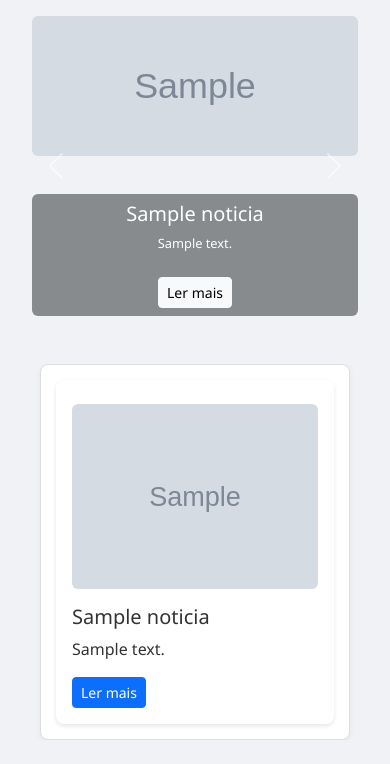
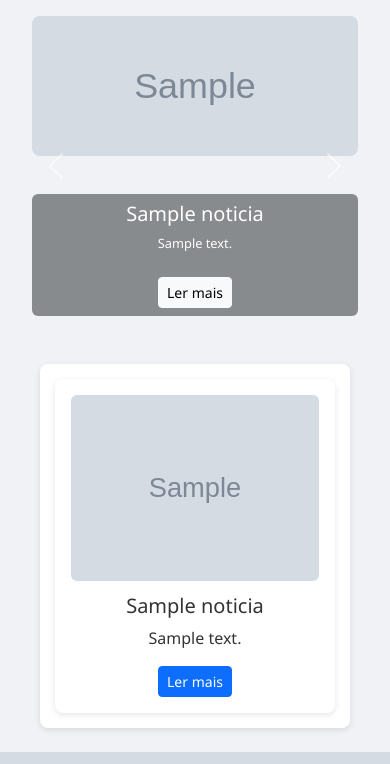
Before and after one commit to Arthyxx/projetositenoticia, a Django app: page / in a window 390 px wide. Shown: the part 96-860 px from the top of the page. Run offline with Django 5.2, Linux system fonts and the light colour scheme; tables that the repository leaves empty hold one stand-in row (values such as "Sample post"); grey boxes marked "Sample" are stand-in pictures.

Commit message:
Atualização 07 06 2025 - Ajustes home.html e css

```diff
--- a/sportsnews/news/static/css/style.css
+++ b/sportsnews/news/static/css/style.css
@@ -1,8 +1,4 @@
-
-.card-noticia:hover {
-  transform: translateY(-2px);
-}
-
+/* Reset e Estilos Globais */
 * {
   margin: 0;
   padding: 0;
@@ -15,47 +11,11 @@
   color: #333;
 }
 
-/* Contêiner do carrossel - para limitar largura máxima e centralizar */
-.carousel-container {
-  max-width: 1200px;
-  margin: 0 auto;
-  padding: 0 1rem;
-}
-
-.carousel-item {
-  opacity: 0;
-  transition: opacity 0.2s ease-in-out;
-  /* Vamos garantir que as imagens dentro do carrossel sejam responsivas */
-}
-
-/* Imagens do carrossel: ajustar para ocupar 100% da largura do container, altura automática */
-.carousel-item img {
-  width: 100%;
-  height: auto;
-  object-fit: cover; /* Cobre a área mantendo proporção */
-  border-radius: 8px;
-  transition: transform 0.3s ease;
-}
-
-/* Efeito hover para ampliar um pouco a imagem ativa */
-.carousel-item.active img:hover {
-  transform: scale(1.05);
-}
-
-.carousel-item.active {
-  opacity: 1;
-}
-
-
 a {
   text-decoration: none;
 }
 
-.logo-redzone {
-  height: 70px;
-  max-height: 100%;
-}
-
+/* Navbar */
 .navbar {
   background: #1a1a1a;
 }
@@ -82,14 +42,18 @@
   color: #e74c3c;
 }
 
-/* Divider da navbar */
 .nav-divider {
   border-left: 3px solid #e74c3c;
   height: 45px;
   margin: 0 10px;
 }
 
-/* Estilo geral da página */
+.logo-redzone {
+  height: 70px;
+  max-height: 100%;
+}
+
+/* Layout Principal */
 .container-content {
   max-width: 1200px;
   margin: auto;
@@ -101,15 +65,91 @@
   margin: 1rem auto;
 }
 
-.destaque {
-  background: #ffffff;
-  padding: 1.5rem;
-  border-radius: 8px;
-  margin-bottom: 1.5rem;
-  box-shadow: 0 2px 6px rgba(0,0,0,0.1);
+.divider {
+  margin: 2rem 0;
   display: flex;
   align-items: center;
-  position: relative; /* Título sobre a imagem */
+  justify-content: center;
+  position: relative;
+}
+
+.divider::before,
+.divider::after {
+  content: '';
+  flex: 1;
+  height: 1px;
+  background: #d44133;
+}
+
+.divider span {
+  padding: 0 1rem;
+  font-weight: bold;
+  color: #e74c3c;
+  background: #f0f2f5;
+  z-index: 1;
+  white-space: nowrap;
+}
+
+/* Carrossel */
+.carousel-container {
+  max-width: 1200px;
+  margin: 0 auto;
+  padding: 0 1rem;
+}
+
+.carousel-item {
+  opacity: 0;
+  transition: opacity 0.2s ease-in-out;
+  height: 300px;
+  position: relative;
+}
+
+.carousel-item img {
+  width: 100%;
+  height: 100%;
+  object-fit: cover;
+  border-radius: 8px;
+  transition: transform 0.3s ease;
+}
+
+.carousel-item.active {
+  opacity: 1;
+}
+
+.carousel-item.active img:hover {
+  transform: scale(1.05);
+}
+
+.carousel-caption {
+  font-size: 0.9rem;
+  bottom: 0;
+  left: 0;
+  right: 0;
+  padding: 0.75rem;
+  background-color: rgba(0, 0, 0, 0.5);
+  text-align: center;
+}
+
+/* Cards e Notícias */
+.destaque, .news-item, .noticia-item, .card-noticia {
+  background: #fff;
+  border-radius: 8px;
+  box-shadow: 0 2px 6px rgba(0, 0, 0, 0.1);
+  transition: all 0.3s ease;
+}
+
+.news-item, .noticia-item {
+  padding: 15px;
+  display: flex;
+  align-items: flex-start;
+}
+
+.destaque {
+  padding: 1.5rem;
+  margin-bottom: 1.5rem;
+  display: flex;
+  align-items: center;
+  position: relative;
 }
 
 .destaque .destaque-text {
@@ -127,7 +167,7 @@
   position: absolute;
   bottom: 20px;
   left: 20px;
-  color: #ffffff;
+  color: #fff;
   font-size: 1.5rem;
   font-weight: bold;
   background-color: rgba(0, 0, 0, 0.5);
@@ -135,96 +175,22 @@
   border-radius: 5px;
 }
 
-.destaque a {
-  display: block;
-  position: relative;
-  text-decoration: none;
-}
-
-.destaque a:hover {
-  color: inherit;
-}
-
-.destaque p {
-  font-size: 1rem;
-  color: #000000;
-}
-
-.divider {
-  margin: 2rem 0;
-  display: flex;
-  align-items: center;
-  justify-content: center;
-  position: relative;
-}
-
-.divider:before,
-.divider:after {
-  content: '';
-  flex: 1;
-  height: 1px;
-  background: #d44133;
-}
-
-.divider span {
-  padding: 0 1rem;
-  font-weight: bold;
-  color: #e74c3c;
-  background: #f0f2f5;
-  z-index: 1;
-  white-space: nowrap;
-}
-
-/* Grid de notícias */
 .news-grid {
   display: grid;
-  grid-template-columns: repeat(2, 1fr);
-  gap: 1rem;
-}
-
-.news-item {
-  background-color: #fff;
-  border-radius: 8px;
-  padding: 15px;
-  box-shadow: 0 2px 4px rgba(0, 0, 0, 0.1);
-  transition: box-shadow 0.3s ease;
-}
-
-.news-item:hover {
-  transform: translateY(-5px);
-}
-
-/* Garantir que as imagens das notícias não fiquem grandes demais */
-.news-item img {
-  width: 120px;
-  height: auto;
-  margin-right: 15px;
-}
-
-/* Estilo para as notícias */
-.noticia-item {
-  display: flex;
-  align-items: flex-start;
-  margin-bottom: 1rem;
-  position: relative;
-  background-color: #fff;
-  border-radius: 10px;
-  box-shadow: 0 4px 10px rgba(0, 0, 0, 0.1);
-  padding: 15px;
-  transition: box-shadow 0.3s ease;
+  grid-template-columns: repeat(auto-fit, minmax(280px, 1fr));
+  gap: 1.5rem;
 }
 
 .noticia-item:hover {
   box-shadow: 0 6px 15px rgba(0, 0, 0, 0.15);
 }
 
-/* Estilo para a imagem da notícia */
 .imagem-noticia {
   width: 120px;
   height: auto;
   margin-right: 15px;
+  border-radius: 5px;
   transition: transform 0.3s ease;
-  border-radius: 5px;
 }
 
 .noticia-item:hover .imagem-noticia {
@@ -246,34 +212,32 @@
 }
 
 .card-noticia {
-  background: #fff;
-  border: none;
-  border-radius: 8px;
   padding: 1rem;
-  position: relative;
-  box-shadow: 0 2px 4px rgba(0,0,0,0.1);
-  transition: transform 0.2s ease, box-shadow 0.2s ease;
   cursor: pointer;
   overflow: hidden;
+  display: flex;
+  flex-direction: row;
+  width: 100%;
 }
 
 .card-noticia img {
-  width: 100%;
+  width: 90%;
+  height: auto;
+  margin-right: 1rem;
   border-radius: 6px;
-  margin: 0.5rem 0;
   transition: transform 0.3s ease;
 }
 
 .card-noticia:hover {
-  transform: translateY(-1px);
-  box-shadow: 0 4px 8px rgba(0,0,0,0.15);
+  transform: translateY(-5px);
+  box-shadow: 0 4px 8px rgba(0, 0, 0, 0.15);
 }
 
 .card-noticia:hover img {
   transform: scale(1.05);
 }
 
-.titulo-noticia {
+.titulo-noticia, .texto-noticia h5 {
   font-size: 1.1rem;
   font-weight: bold;
   margin-bottom: 0.5rem;
@@ -290,13 +254,7 @@
   color: #555;
 }
 
-.noticia-completa .img-fluid {
-  max-width: 80%;
-  height: auto;
-  margin: 0 auto;
-  display: block;
-}
-
+/* Elementos Especiais */
 .edit-icon {
   position: absolute;
   top: 8px;
@@ -329,7 +287,7 @@
 
 .video-container {
   position: relative;
-  padding-bottom: 56.25%; /* 16:9 */
+  padding-bottom: 56.25%;
   height: 0;
   overflow: hidden;
   max-width: 100%;
@@ -343,67 +301,29 @@
   height: 100%;
 }
 
-/* Ajustando o layout para que as notícias fiquem esticadas horizontalmente */
-.news-grid {
-  display: grid;
-  grid-template-columns: repeat(auto-fit, minmax(280px, 1fr));
-  gap: 1.5rem;
-}
-.news-item {
-  background: #fff;
-  border: 1px solid #ddd;
-  border-radius: 8px;
-  overflow: hidden;
-  box-shadow: 0 2px 6px rgba(0,0,0,0.05);
-  transition: transform 0.2s;
+.noticia-completa .img-fluid {
+  max-width: 80%;
+  height: auto;
+  margin: 0 auto;
+  display: block;
 }
 
-.card-noticia {
-  display: flex;
-  flex-direction: row; /* Imagem e texto lado a lado */
-  width: 100%; /* O card ocupa toda a largura disponível */
-  padding: 1rem;
-  background: #fff;
-  border: none;
-  border-radius: 8px;
-  box-shadow: 0 2px 4px rgba(0, 0, 0, 0.1);
-  transition: transform 0.2s ease;
-  cursor: pointer;
-  margin: 0 auto; /* Centraliza o card de notícia */
-}
-
-.card-noticia img {
-  width: 90%; /* A imagem ocupa metade da largura */
-  height: auto;
-  margin-right: 1rem;
-  border-radius: 6px;
-}
-
-/* Responsividade para telas médias e pequenas */
+/* Responsividade */
 @media (max-width: 991px) {
   .carousel-container {
     max-width: 90%;
   }
 
   .carousel-item img {
-    height: 250px; /* Altura um pouco menor em tablets */
+    height: 250px;
   }
 }
 
-/* Responsividade para telas pequenas */
 @media (max-width: 767px) {
   .container-content {
     width: 100%;
     max-width: 100vw;
     padding: 0 1rem;
-    box-sizing: border-box;
-    overflow-wrap: break-word;
-  }
-
-  .container-content img {
-    max-width: 100%;
-    height: auto;
-    display: block;
   }
 
   .news-grid {
@@ -412,27 +332,22 @@
     align-items: center;
     gap: 1rem;
     padding: 0 0.5rem;
-    overflow-x: hidden;
   }
 
   .news-item {
     width: 100%;
     max-width: 400px;
-    box-sizing: border-box;
   }
 
-  .noticia-item {
-    display: flex;
+  .noticia-item, .card-noticia {
     flex-direction: column;
     align-items: center;
     text-align: center;
   }
 
-  .imagem-noticia {
+  .imagem-noticia, .card-noticia img {
     width: 100%;
-    height: auto;
-    object-fit: cover;
-    border-radius: 6px;
+    margin-right: 0;
     margin-bottom: 0.8rem;
   }
 
@@ -444,26 +359,6 @@
   .texto-noticia h5 a {
     white-space: normal;
     word-wrap: break-word;
-    word-break: break-word;
-    overflow-wrap: break-word;
-  }
-
-  .card-noticia {
-    flex-direction: column;
-    padding: 1rem;
-    margin: 0 auto;
-  }
-
-  .card-noticia img {
-    width: 100%;
-    height: auto;
-    margin-right: 0;
-    margin-bottom: 1rem;
-    border-radius: 6px;
-  }
-
-  .texto-noticia {
-    max-width: 100%;
   }
 
   .carousel-container {
@@ -471,34 +366,8 @@
     padding: 0;
     margin-bottom: 1rem;
   }
-
-  .carousel-item {
-    height: 300px; /* altura real do item do carrossel */
-    position: relative;
-  }
-
-  .carousel-item img {
-    width: 100%;
-    height: 100%; /* força imagem a ocupar a altura do item */
-    object-fit: cover; /* evita distorção, preenche cortando */
-    border-radius: 6px; /* opcional: arredondar cantos */
-    display: block;
-  }
-
-  .carousel-caption {
-    font-size: 0.9rem;
-    bottom: 0;
-    left: 0;
-    right: 0;
-    padding: 0.75rem;
-    background-color: rgba(0, 0, 0, 0.5); /* fundo semi-transparente */
-    text-align: center;
-  }
 }
 
-
-
-/* Para telas muito pequenas (celulares pequenos) */
 @media (max-width: 480px) {
   .carousel-item img {
     height: 140px;
--- a/sportsnews/news/templates/home.html
+++ b/sportsnews/news/templates/home.html
@@ -14,9 +14,9 @@
         {% for noticia in destaques %}
         <div class="carousel-item {% if forloop.first %}active{% endif %}">
           {% if noticia.imagem %}
-          <img src="{{ noticia.imagem.url }}" class="d-block w-100" alt="{{ noticia.titulo }}">
+          <img src="{{ noticia.imagem.url }}" class="d-block w-100 carousel-img" alt="{{ noticia.titulo }}">
           {% else %}
-          <img src="{% static 'images/sem-imagem.jpg' %}" class="d-block w-100" alt="Imagem não disponível">
+          <img src="{% static 'images/sem-imagem.jpg' %}" class="d-block w-100 carousel-img" alt="Imagem não disponível">
           {% endif %}
           <div class="carousel-caption bg-dark bg-opacity-50 rounded p-2">
             <h5>{{ noticia.titulo }}</h5>
@@ -45,7 +45,11 @@
         <div class="card-noticia">
           {% if noticia.imagem %}
             <a href="{% url 'noticia' noticia.id %}">
-              <img src="{{ noticia.imagem.url }}" alt="{{ noticia.titulo }}">
+              <img src="{{ noticia.imagem.url }}" alt="{{ noticia.titulo }}" class="card-img">
+            </a>
+          {% else %}
+            <a href="{% url 'noticia' noticia.id %}">
+              <img src="{% static 'images/sem-imagem.jpg' %}" alt="Sem imagem" class="card-img">
             </a>
           {% endif %}
           <div class="text">
```
